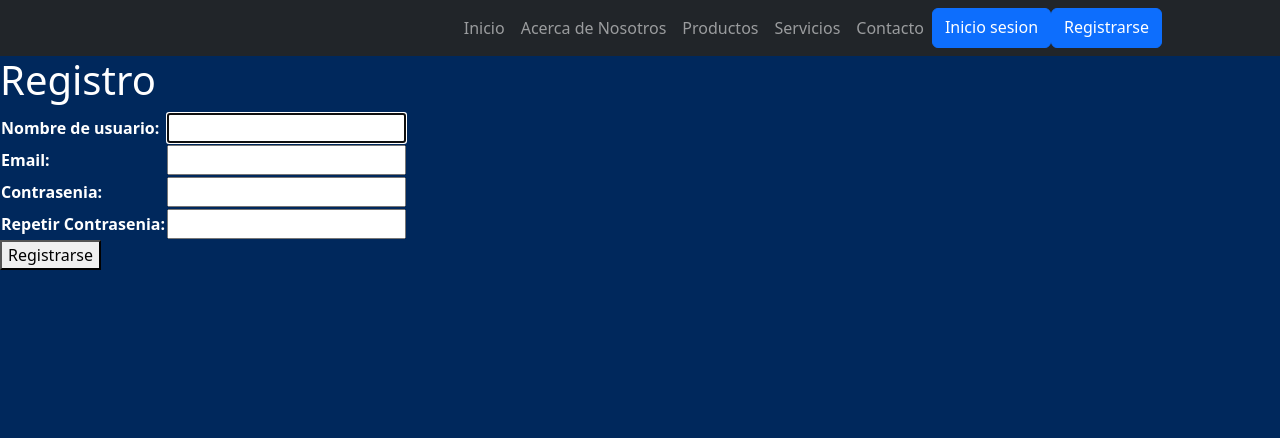
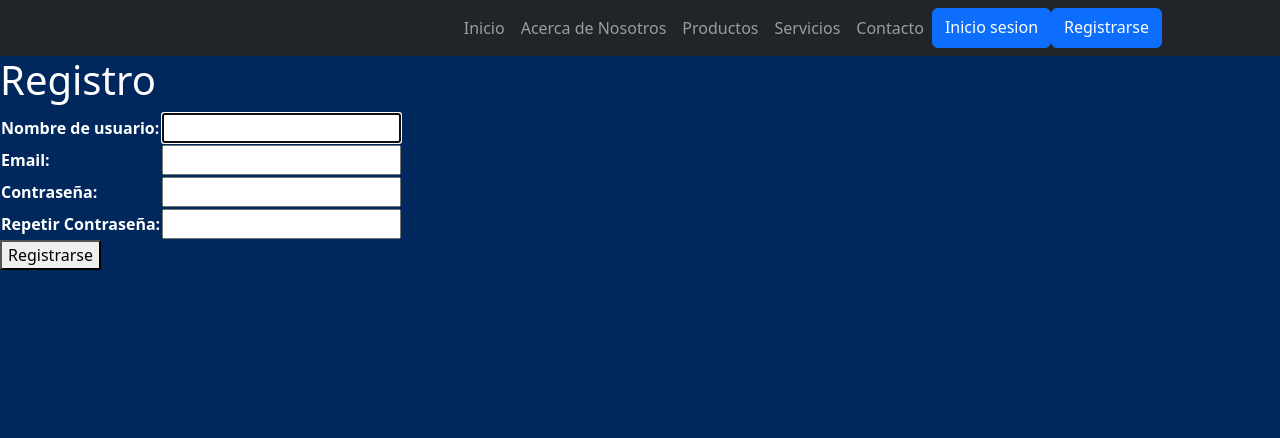
Before and after one commit to RchardDayz/beistand, a Django app: page /usuarios/registro/ in a window 1280 px wide. Shown: the top 438 px of the page. Run offline with Django 4.2, Linux system fonts and the light colour scheme; some libraries are stand-ins or nearby versions.

Commit message:
Mejora en los codigos para mejorar la iteraccion del usuario

```diff
--- a/inicio/templates/inicio/lista_productos.html
+++ b/inicio/templates/inicio/lista_productos.html
@@ -1,12 +1,12 @@
 {% extends 'base.html' %}
 
 {% block title %}
-    <title>Beistand: Productos</title>
+    Beistand: Productos
 {% endblock title %}
 
 {% block contenido %}
   <h1 style="color: white">Lista de Productos</h1>
-  <a style="color: white" class= "navbar-brand" href={% url 'inicio:crear_producto' %}>Crear Producto</a>
+  <button class= "btn btn-primary" style="color: white; border-color: white; background-color: #00285c" onclick="location.href='{% url 'inicio:crear_producto' %}'">Crear Producto</button>
   {% if productos %}
     <table style="color: white">
         <thead>
@@ -21,7 +21,7 @@
             <tbody>
                 {% for producto in productos %}
                 <tr>
-                    <td>{{ producto.name }}</td>
+                    <td>{{ producto.nombre }}</td>
                     <td>{{ producto.fecha_alta }}</td>
                     <td>{{ producto.cant_pzas }}</td>
                     <td>{{ producto.descripcion }}</td>
--- a/usuarios/forms.py
+++ b/usuarios/forms.py
@@ -4,8 +4,8 @@ from django.contrib.auth.models import User
 
 class MiFormularioDeCreacion(UserCreationForm):
     email = forms.EmailField()
-    password1 = forms.CharField(label='Contrasenia', widget=forms.PasswordInput)
-    password2 = forms.CharField(label='Repetir Contrasenia', widget=forms.PasswordInput)
+    password1 = forms.CharField(label='Contraseña', widget=forms.PasswordInput)
+    password2 = forms.CharField(label='Repetir Contraseña', widget=forms.PasswordInput)
 
     class Meta:
         model = User
--- a/usuarios/views.py
+++ b/usuarios/views.py
@@ -6,13 +6,12 @@ from django.shortcuts import redirect
 from django.contrib.auth.decorators import login_required
 from django.urls import reverse_lazy
 from usuarios.models import InformacionExtra
-
+from django.contrib.auth.mixins import LoginRequiredMixin
 from usuarios.forms import MiFormularioDeCreacion, EdicionDatosUsuario
 
 # Create your views here.
 
 def login(request):
-
     if request.method == 'POST':
         formulario = AuthenticationForm(request, data=request.POST)
 
@@ -26,6 +25,8 @@ def login(request):
         else:
             return render(request, 'usuarios/login.html', {'formulario': formulario})
 
+#===========================================================================================
+#===========================================================================================
 
     formulario = AuthenticationForm()
     return render(request, 'usuarios/login.html', {'formulario': formulario})
@@ -33,7 +34,6 @@ def login(request):
 def registro(request):
 
     if request.method == "POST":
-        # formulario = UserCreationForm(request.POST)
         formulario = MiFormularioDeCreacion(request.POST)
 
         if formulario.is_valid():
@@ -42,10 +42,11 @@ def registro(request):
         else:
             return render(request, 'usuarios/registro.html', {'formulario': formulario})
 
-
-    # formulario = UserCreationForm()
     formulario = MiFormularioDeCreacion()
     return render(request, 'usuarios/registro.html', {'formulario': formulario})
+
+#===========================================================================================
+#===========================================================================================
 
 @login_required
 def editar_perfil(request):
@@ -64,7 +65,9 @@ def editar_perfil(request):
     formulario = EdicionDatosUsuario(initial={'avatar': request.user.informacionextra.avatar}, instance=request.user)
     return render(request, 'usuarios/editar_perfil.html', {'formulario': formulario})
 
+#================================================================================================================
+#================================================================================================================
 
-class CambioContrasenia(PasswordChangeView):
+class CambioContrasenia(LoginRequiredMixin,PasswordChangeView):
     template_name = 'usuarios/cambiar_contrasenia.html'
     success_url = reverse_lazy('usuarios:editar_perfil')
```
Also changed, not shown: inicio/views.py (+26 -1 lines), README.md, inicio/static/assets/img/myAvatar.png (added), media/avatares/myAvatar.png (added).
